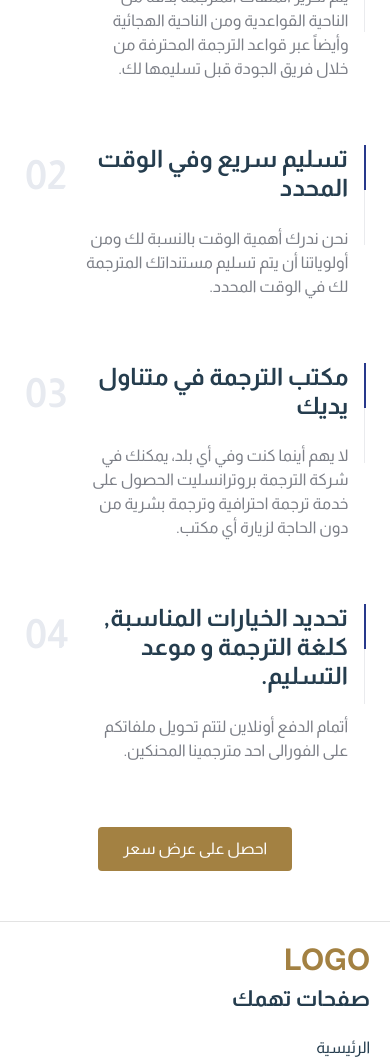
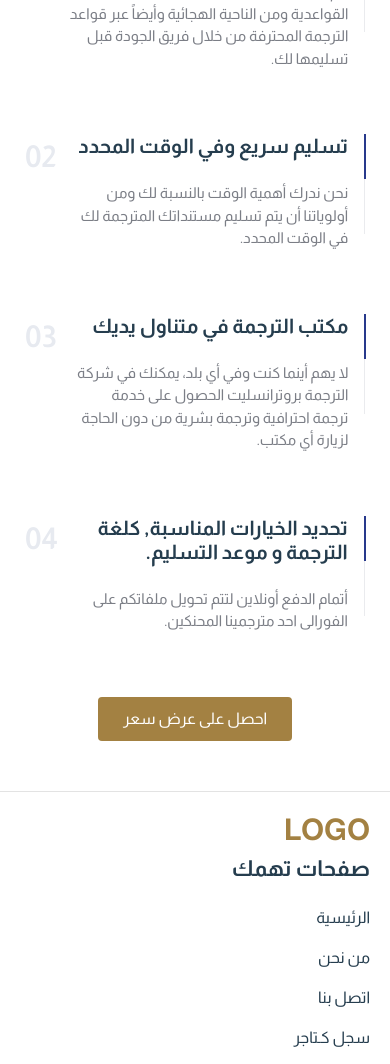
Before and after one commit to ahmedyousry74/wadi-jeddah, a website: page store/translate.html in a window 390 px wide. Shown: the part 717-1781 px from the top of the page. Drawn offline with nearby package versions, Linux system fonts and the light colour scheme; files whose address does not match are found by name.

Commit message:
translate

```diff
--- a/assets/sass/core/_base.scss
+++ b/assets/sass/core/_base.scss
@@ -1341,7 +1341,7 @@ body.website[dir='ltr'] {
   &::after {
     content: "";
     position: absolute;
-    background-color: rgba(0, 0, 0, 0.4);
+    background-color: rgba(0, 0, 0, 0.5);
     height: 100%;
     width: 100%;
     top: 0;
--- a/store/translate.html
+++ b/store/translate.html
@@ -215,8 +215,8 @@
     <!-- start translate -->
      <div class="header__translation bg-cover bg-no-repeat bg-center h-[450px] relative px-[25px]" style="background-image: url('../assets/images/translation.jpeg');">
         <div class="flex justify-center items-start flex-col gap-2 relative z-50 h-full">
-            <h2 class="text-white font-semibold text-[32px]"> متجر الملك عبد العزيز للترجمة </h2>
-            <p  class="text-white font-medium text-[24px] sm:!w-[550px]"> احصل على ترجمة لمستنداتك إلى 60 لغة من خلال أمهر المترجمين لدينا </p>
+            <h2 class="text-white font-semibold sm:text-[32px] text-[20px]"> متجر الملك عبد العزيز للترجمة </h2>
+            <p  class="text-white font-medium sm:text-[24px] text-[16px] sm:!w-[550px]"> احصل على ترجمة لمستنداتك إلى 60 لغة من خلال أمهر المترجمين لدينا </p>
         </div>
      </div>
     <!-- end translate -->
@@ -232,11 +232,11 @@
                     <div class="item__ mt-5 flex justify-start items-start flex-row gap-3">
                         <div class="box-line"></div>
                         <div  class="item__ flex justify-start items-start flex-col gap-3">
-                            <h2 class="text-third-color font-semibold text-[24px]"> ترجمة عالية الجودة </h2>
-                            <p class="text-[#7b7e86] font-medium text-[16px]"> يتم تحرير الملفات المترجمة بدقة من الناحية القواعدية ومن الناحية الهجائية وأيضاً عبر قواعد الترجمة المحترفة من خلال فريق الجودة قبل تسليمها لك. </p>
+                            <h2 class="text-third-color font-semibold sm:text-[24px] text-[20px]"> ترجمة عالية الجودة </h2>
+                            <p class="text-[#7b7e86] font-medium sm:text-[16px] text-[15px]"> يتم تحرير الملفات المترجمة بدقة من الناحية القواعدية ومن الناحية الهجائية وأيضاً عبر قواعد الترجمة المحترفة من خلال فريق الجودة قبل تسليمها لك. </p>
                         </div>
                         <div>
-                            <span class="text-[40px] text-[#e7eaf0] font-semibold"> 01 </span>
+                            <span class="sm:text-[40px] text-[30px] text-[#e7eaf0] font-semibold"> 01 </span>
                         </div>
                     </div>
                 </div>
@@ -244,11 +244,11 @@
                     <div class="item__ mt-5 flex justify-start items-start flex-row gap-3">
                         <div class="box-line"></div>
                         <div  class="item__ flex justify-start items-start flex-col gap-3">
-                            <h2 class="text-third-color font-semibold text-[24px]"> تسليم سريع وفي الوقت المحدد </h2>
-                            <p class="text-[#7b7e86] font-medium text-[16px]"> نحن ندرك أهمية الوقت بالنسبة لك ومن أولوياتنا أن يتم تسليم مستنداتك المترجمة لك في الوقت المحدد. </p>
+                            <h2 class="text-third-color font-semibold sm:text-[24px] text-[20px]"> تسليم سريع وفي الوقت المحدد </h2>
+                            <p class="text-[#7b7e86] font-medium sm:text-[16px] text-[15px]"> نحن ندرك أهمية الوقت بالنسبة لك ومن أولوياتنا أن يتم تسليم مستنداتك المترجمة لك في الوقت المحدد. </p>
                         </div>
                         <div>
-                            <span class="text-[40px] text-[#e7eaf0] font-semibold"> 02 </span>
+                            <span class="sm:text-[40px] text-[30px] text-[#e7eaf0] font-semibold"> 02 </span>
                         </div>
                     </div>
                 </div>
@@ -256,11 +256,11 @@
                     <div class="item__ mt-5  flex justify-start items-start flex-row gap-3">
                         <div class="box-line"></div>
                         <div  class="item__ flex justify-start items-start flex-col gap-3">
-                            <h2 class="text-third-color font-semibold text-[24px]"> مكتب الترجمة في متناول يديك </h2>
-                            <p class="text-[#7b7e86] font-medium text-[16px]"> لا يهم أينما كنت وفي أي بلد، يمكنك في شركة الترجمة بروترانسليت الحصول على خدمة ترجمة احترافية وترجمة بشرية من دون الحاجة لزيارة أي مكتب. </p>
+                            <h2 class="text-third-color font-semibold sm:text-[24px] text-[20px]"> مكتب الترجمة في متناول يديك </h2>
+                            <p class="text-[#7b7e86] font-medium sm:text-[16px] text-[15px]"> لا يهم أينما كنت وفي أي بلد، يمكنك في شركة الترجمة بروترانسليت الحصول على خدمة ترجمة احترافية وترجمة بشرية من دون الحاجة لزيارة أي مكتب. </p>
                         </div>
                         <div>
-                            <span class="text-[40px] text-[#e7eaf0] font-semibold"> 03 </span>
+                            <span class="sm:text-[40px] text-[30px] text-[#e7eaf0] font-semibold"> 03 </span>
                         </div>
                     </div>
                 </div>
@@ -268,11 +268,11 @@
                     <div class="item__ mt-5 flex justify-start items-start flex-row gap-3">
                         <div class="box-line"></div>
                         <div  class="item__ flex justify-start items-start flex-col gap-3">
-                            <h2 class="text-third-color font-semibold text-[24px]"> تحديد الخيارات المناسبة, كلغة الترجمة و موعد التسليم. </h2>
-                            <p class="text-[#7b7e86] font-medium text-[16px]"> أتمام الدفع أونلاين لتتم تحويل ملفاتكم على الفورالى احد مترجمينا المحنكين. </p>
+                            <h2 class="text-third-color font-semibold sm:text-[24px] text-[20px]"> تحديد الخيارات المناسبة, كلغة الترجمة و موعد التسليم. </h2>
+                            <p class="text-[#7b7e86] font-medium sm:text-[16px] text-[15px]"> أتمام الدفع أونلاين لتتم تحويل ملفاتكم على الفورالى احد مترجمينا المحنكين. </p>
                         </div>
                         <div>
-                            <span class="text-[40px] text-[#e7eaf0] font-semibold"> 04 </span>
+                            <span class="sm:text-[40px] text-[30px] text-[#e7eaf0] font-semibold"> 04 </span>
                         </div>
                     </div>
                 </div>
```
Also changed, not shown: index.html (+3 -3 lines), assets/sass/main.css, src/output.css.
